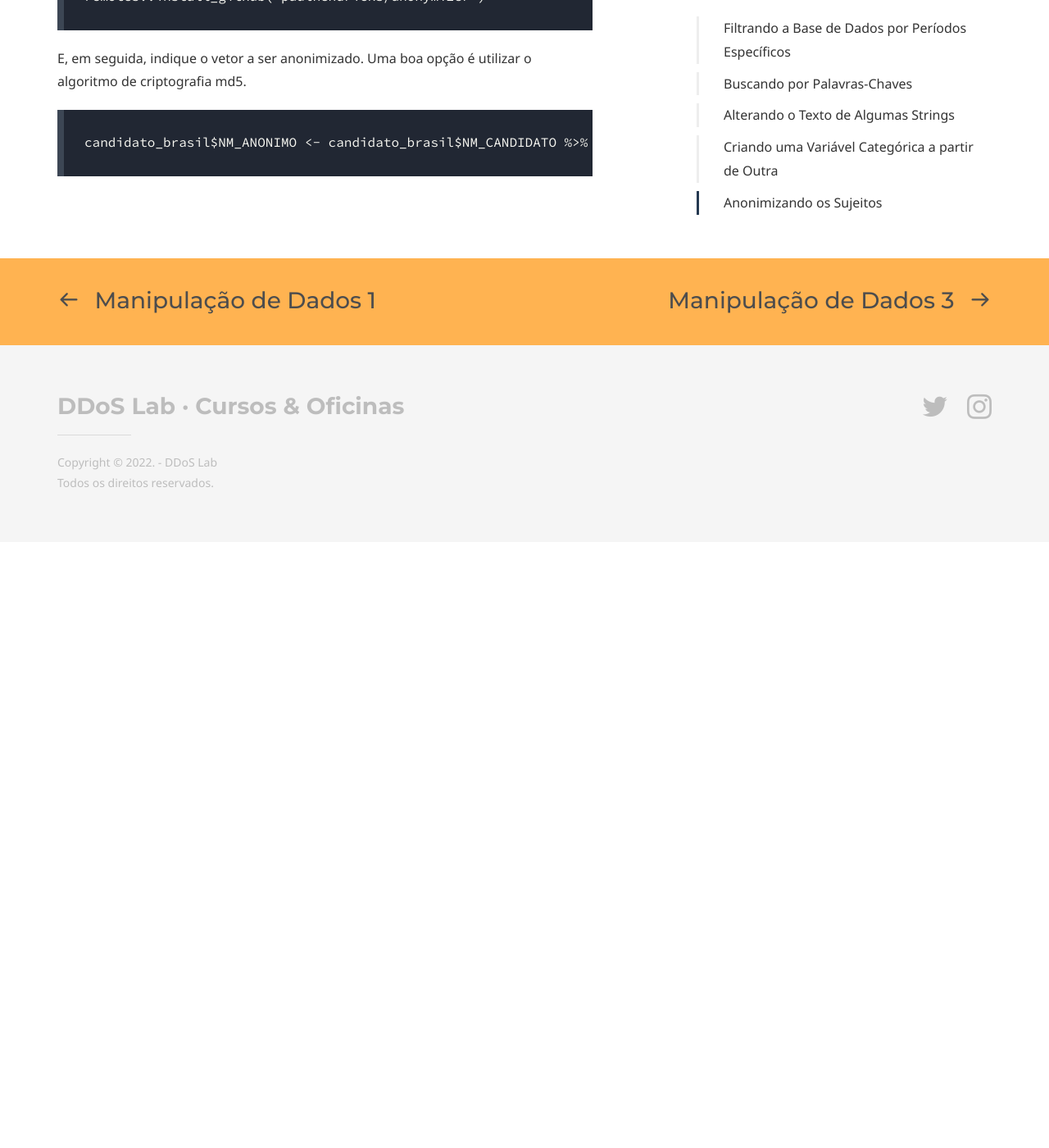
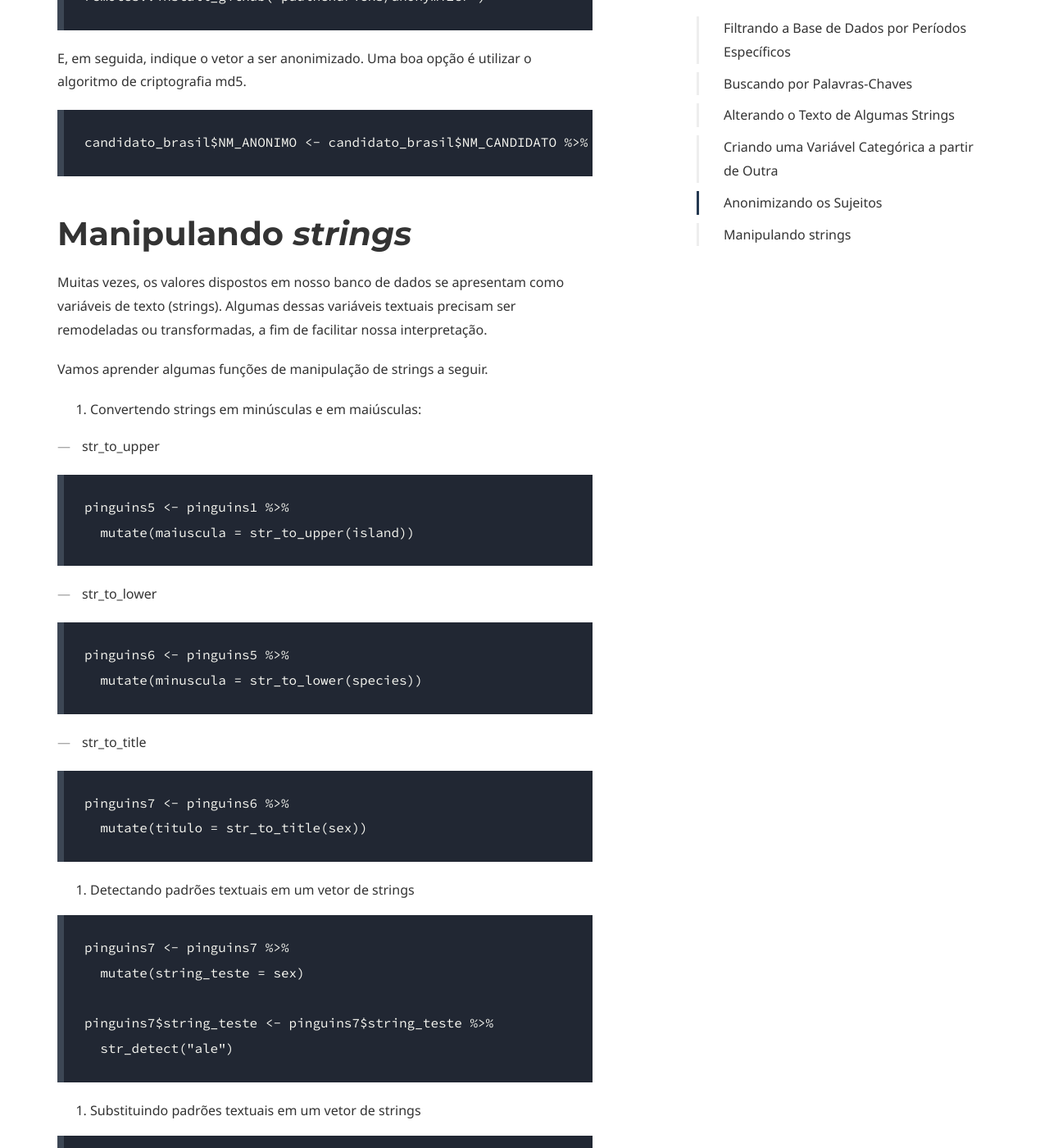
Before and after one commit to coLAB-UFF/docs, a Jekyll site: the page built from dataviz_06.md, in a window 1280 px wide and 1400 px high, scrolled down 2949 px. Shown: the whole window at 82% size. Built offline with Jekyll 4.4.1, drawn with Linux system fonts in a browser that asks for light colours; some web fonts are replaced; before the commit the page ends 3610 px from its top, so only the background shows below that; some of the changed text lies outside the part shown.

Commit message:
Update dataviz_06.md

````diff
--- a/dataviz_06.md
+++ b/dataviz_06.md
@@ -93,3 +93,50 @@ E, em seguida, indique o vetor a ser anonimizado. Uma boa opção é utilizar o
 ```
 candidato_brasil$NM_ANONIMO <- candidato_brasil$NM_CANDIDATO %>% anonymizer::hash(.algo = "md5")
 ```
+
+# Manipulando *strings*
+
+Muitas vezes, os valores dispostos em nosso banco de dados se apresentam como variáveis de texto (strings). Algumas dessas variáveis textuais precisam ser remodeladas ou transformadas, a fim de facilitar nossa interpretação.
+
+Vamos aprender algumas funções de manipulação de strings a seguir.
+
+1. Convertendo strings em minúsculas e em maiúsculas:
+
+* str_to_upper
+
+```
+pinguins5 <- pinguins1 %>%
+  mutate(maiuscula = str_to_upper(island))
+```
+
+* str_to_lower
+
+```
+pinguins6 <- pinguins5 %>%
+  mutate(minuscula = str_to_lower(species))
+```
+
+* str_to_title
+
+```
+pinguins7 <- pinguins6 %>%
+  mutate(titulo = str_to_title(sex))
+```
+
+2. Detectando padrões textuais em um vetor de strings
+
+```
+pinguins7 <- pinguins7 %>%
+  mutate(string_teste = sex)
+
+pinguins7$string_teste <- pinguins7$string_teste %>%
+  str_detect("ale")
+```
+
+3. Substituindo padrões textuais em um vetor de strings
+
+```
+pinguins7$sex <- pinguins7$sex %>%
+  str_replace("female", "fêmea") %>%
+  str_replace("male", "macho")
+```
````
